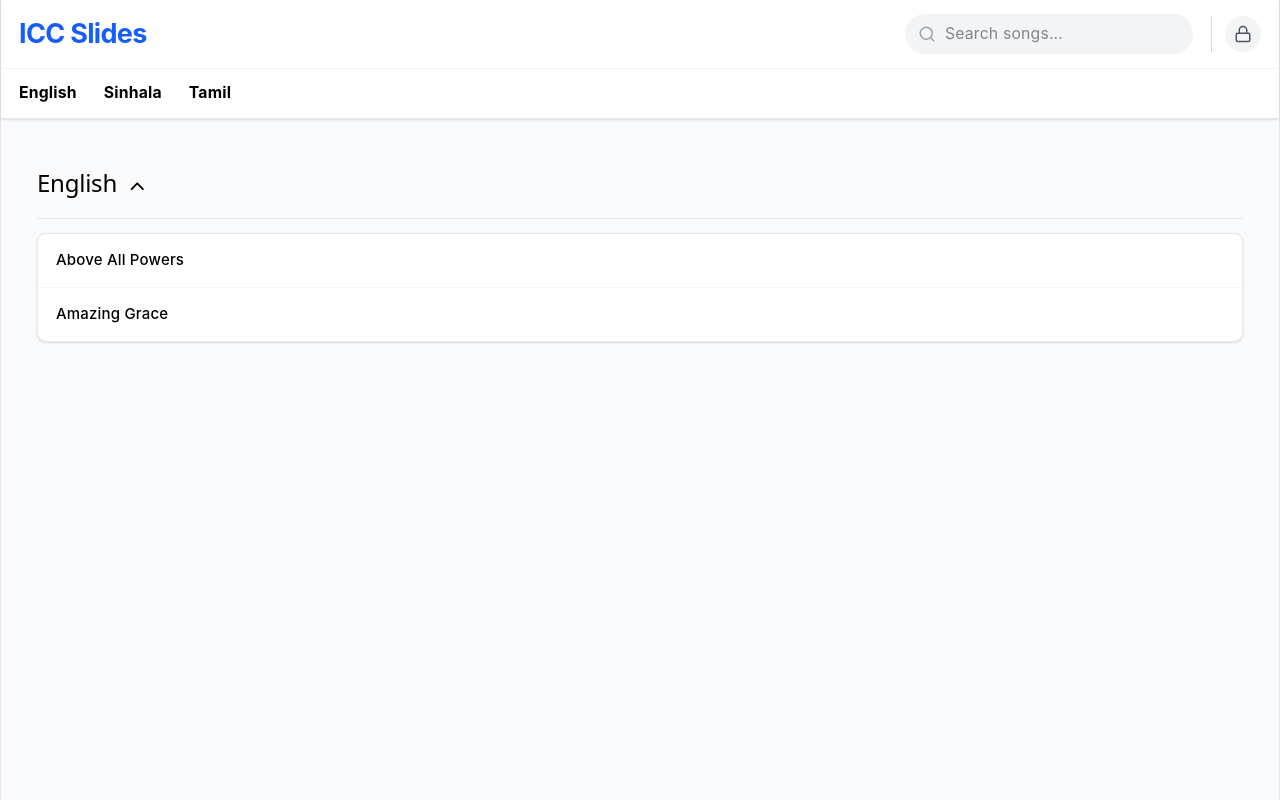
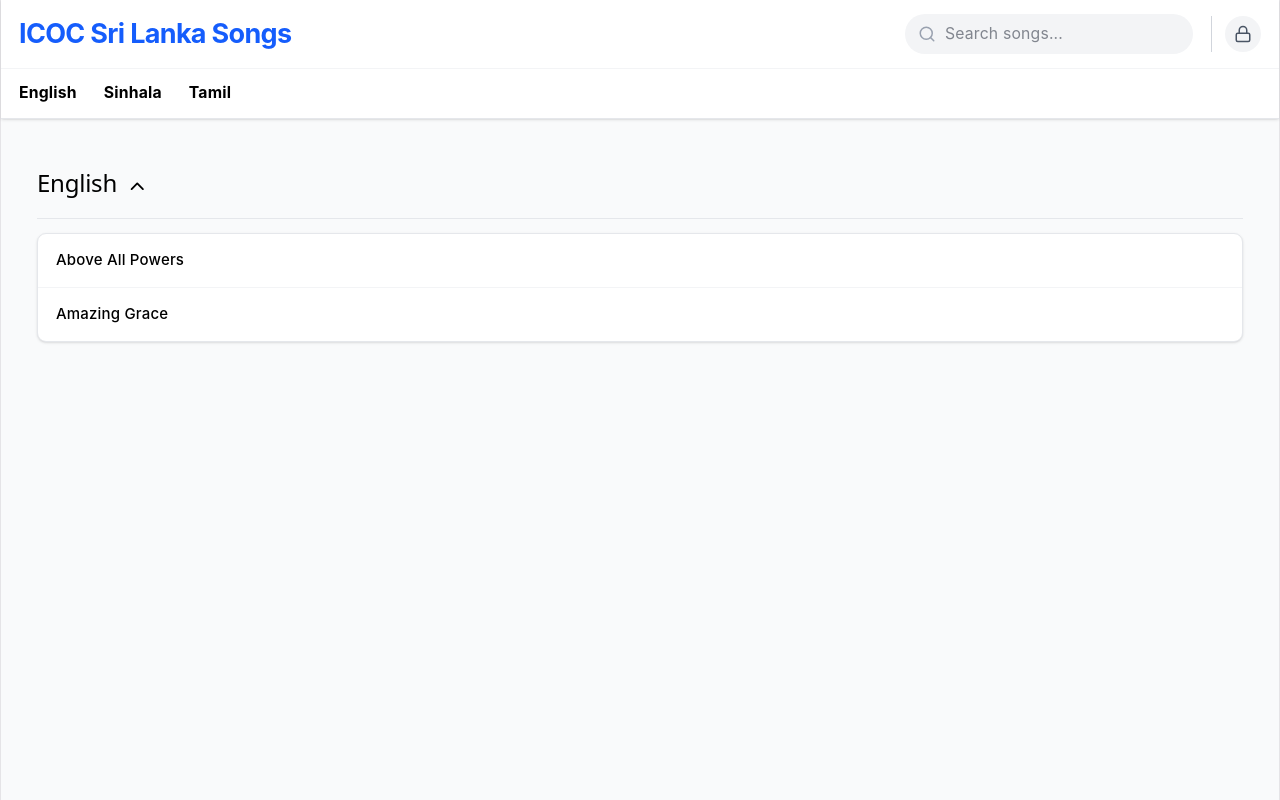
Before and after one commit to JoelLawrence2005/Church-Songs, a React (Vite) app in the folder lyric-presenter/: page / in a window 1280 px wide. Built offline with nearby package versions, Linux system fonts and the light colour scheme.

Commit message:
Update App.jsx

```diff
--- a/lyric-presenter/src/App.jsx
+++ b/lyric-presenter/src/App.jsx
@@ -689,7 +689,7 @@ export default function App() {
             <div className="sticky top-0 z-40 bg-white/90 backdrop-blur-md border-b border-gray-200 shadow-sm">
               <header className="max-w-6xl mx-auto px-4 py-3 flex flex-col sm:flex-row items-start sm:items-center justify-between gap-4">
                 <div className="text-2xl font-bold tracking-tight text-blue-600 flex items-center gap-2">
-                  <span>ICC Slides</span>
+                  <span>ICOC Sri Lanka Songs</span>
                 </div>
 
                 <div className="flex items-center gap-3 w-full sm:w-auto">
```
